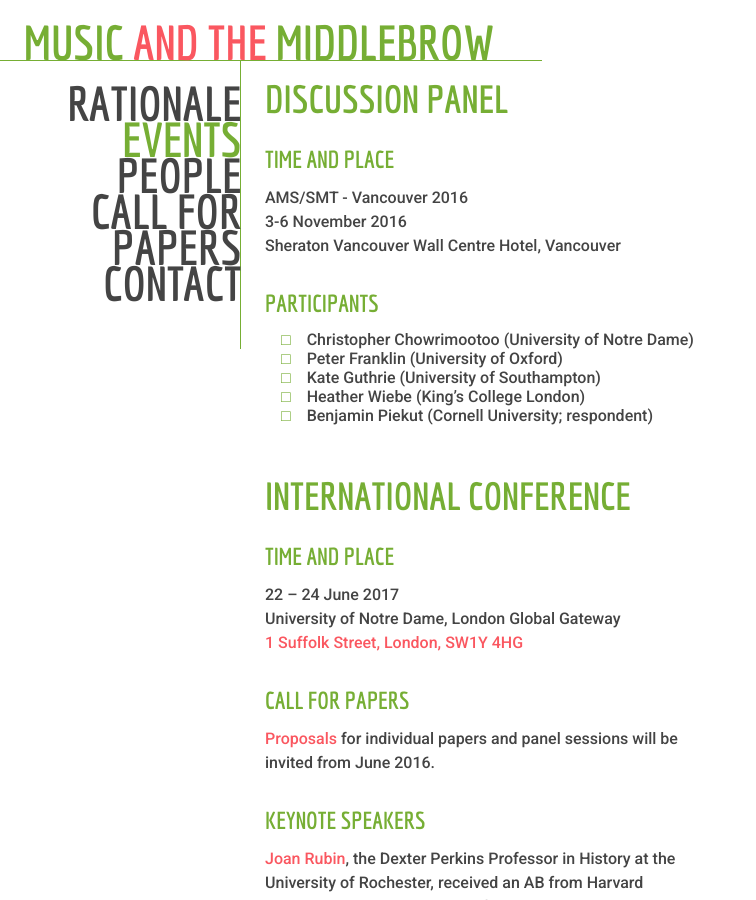
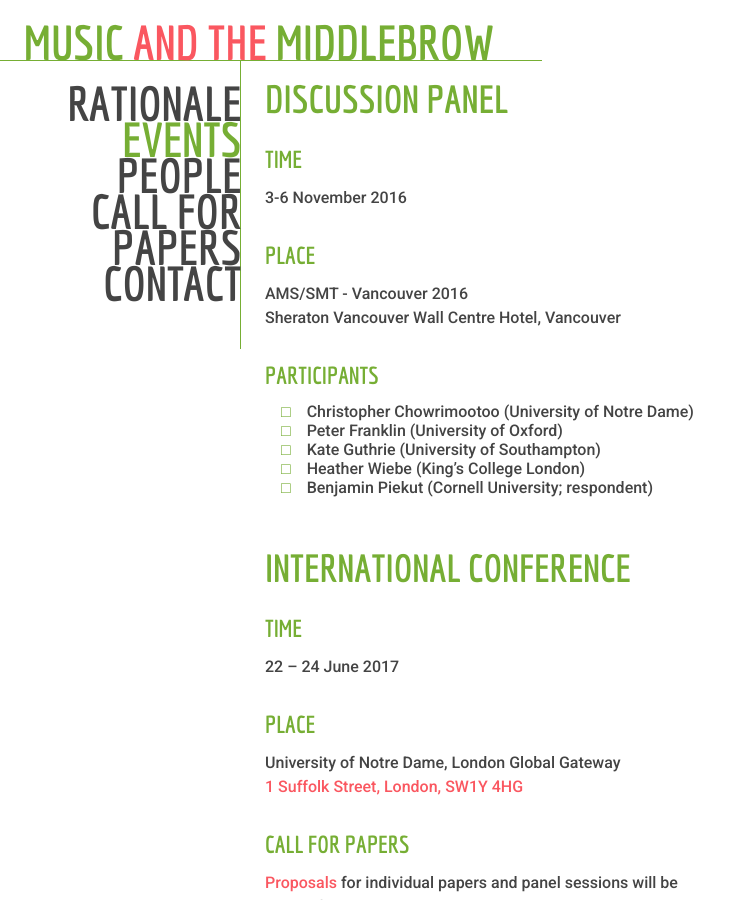
Before and after one commit to musicandthemiddlebrow/musicandthemiddlebrow.github.io, a Jekyll site: the page built from events.html, in a window 1280 px wide and 900 px high. Shown: the whole window, without its empty margins (0-756 px from the left). Built offline with Jekyll 4.4.1, drawn with Linux system fonts in a browser that asks for light colours.

Commit message:
Edit text

```diff
--- a/events.html
+++ b/events.html
@@ -5,10 +5,12 @@
 permalink: /events/
 ---
 <h2>Discussion Panel</h2>
-<h3>Time and Place</h3>
-<p>AMS/SMT - Vancouver 2016
-  <br>3-6 November 2016
-  <br>Sheraton Vancouver Wall Centre Hotel, Vancouver</p>
+<h3>Time</h3>
+  <p>3-6 November 2016</p>
+<h3>Place</h3>
+  <p>AMS/SMT - Vancouver 2016
+<br>Sheraton Vancouver Wall Centre Hotel, Vancouver</p>
+
 
 <h3>Participants</h3>
   <ul>
@@ -21,9 +23,10 @@
 
 
 <h2><a name="conference"></a>International Conference</h2>
-<h3>Time and Place</h3>
-<p>22 – 24 June 2017
-<br>University of Notre Dame, London Global Gateway
+<h3>Time</h3>
+<p>22 – 24 June 2017</p>
+<h3>Place</h3>
+<p>University of Notre Dame, London Global Gateway
 <br><a href="https://www.google.com/maps?ll=51.508288,-0.130358&z=14&t=m&hl=en-US&gl=GB&mapclient=embed&cid=15410210937300043270">1 Suffolk Street, London, SW1Y 4HG</a>
 </p>
 
```
